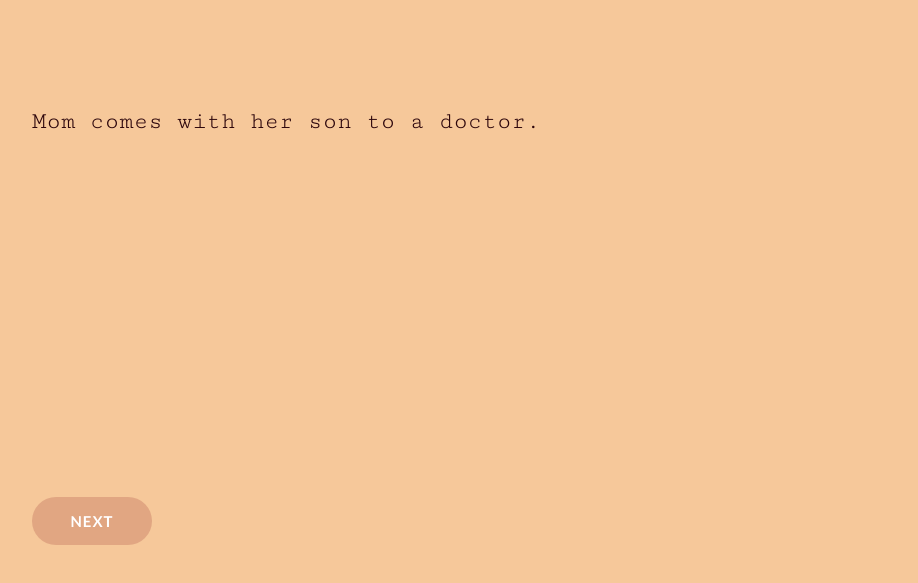
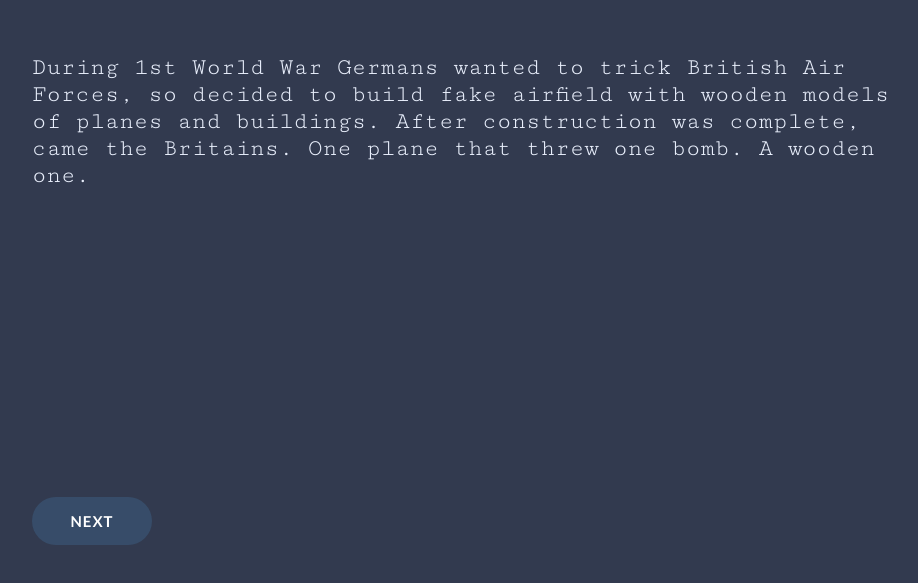
Before and after one commit to keeeper/rjed, a React app: page / in a window 1280 px wide. Shown: the part 215-798 px from the top of the page, without its empty margins (158-1076 px from the left). Built offline with nearby package versions, Linux system fonts and the light colour scheme.

Commit message:
colorscheme upd, 3 jokes

```diff
--- a/src/components/Joke.jsx
+++ b/src/components/Joke.jsx
@@ -12,7 +12,8 @@ export default function Joke({ text }) {
 
 
     useEffect(() => {
-      const newText = text.replace(/<br>/g, "<br/>");
+      const newText = text.replace(/<vivid1>/g, "<span class='vivid-clr-1'>").replace(/<\/vivid1>/g, "</span>")
+      .replace(/<vivid2>/g, "<span class='vivid-clr-2'>").replace(/<\/vivid2>/g, "</span>").replace(/<br>/g, "<br/>");
       setFormattedText(newText);
     }, [text]);
 
@@ -24,15 +25,15 @@ export default function Joke({ text }) {
 
     useEffect(() => {
       let index = 0;
+      dispatch(toggleLoading(true));
       setRevealedText("");
-      dispatch(toggleLoading());
       const textArray = text.split("");
       const interval = setInterval(() => {
         setRevealedText(prevText => prevText + textArray[index]);
         index++;
         if (index === textArray.length) {
+          dispatch(toggleLoading(false));
           clearInterval(interval);
-          dispatch(toggleLoading());
         }
       }, delay);
       //clear the previous interval when the text changes
--- a/src/data/jokes.js
+++ b/src/data/jokes.js
@@ -1,18 +1,19 @@
 const jokes = [
   {
     id: 0,
-    content: "Mom comes with her son to a doctor.",
+    content: "During 1st World War Germans wanted to trick British Air Forces, so decided to build fake airfield with wooden models of planes and buildings. After construction was complete, came the Britains. One plane that threw one bomb. A wooden one.",
+    type: 'regular'
+  },
+  {
+    id: 1,
+    content: "Student [<vivid1>St</vivid1>] comes to an exam, knows nothing. Professor [<vivid2>Pro</vivid2>] wants to give least positive mark and asks to tell how many lamps are there in the room.<br><vivid1>St</vivid1> [after a short pause]: Eight, sir.<br><vivid2>Pro</vivid2> [opens his bag, takes one more lamp out]: 9, see you next time.<br>Next time situation repeats, student knows nothing, professor asks to count lamps again.<br><vivid1>St: 9</vivid1>, sir.<br><vivid2>Pro</vivid2>: no, 8, I did not take extra lamp with me today.<br><vivid1>St</vivid1> [opens his backpack]: But I did!",
+
     type: 'black'
   },
   {
-    id: 1,
-    content: "Mom comes with her son to a doctor. At the end of th visit doctor asks a boy: 'How old are you ?'<br>'Will be 8 soon'<br>'Oh, how optimistic you are",
-    type: 'regular'
-  },
-  {
     id: 2,
-    content: "Mom comes with her son to a doctor. At the end of th visit doctor asks a boy: How old are you ?' 'Will be 8 soon' 'Oh, how optimistic you are",
-    type: 'black1'
+    content: "Mom comes with her son [<vivid1>Boy</vivid1>] to a doctor [<vivid2>Doc</vivid2>]. At the end of the visit doctor asks a boy: How old are you ?<br> <vivid1>Boy</vivid1>: Will be 8 soon!'<br><vivid2>Doc</vivid2>: Oh, how optimistic you are!",
+    type: 'black'
   }
 ]
 
--- a/src/store/mainReducer.js
+++ b/src/store/mainReducer.js
@@ -15,7 +15,7 @@ export default createReducer(initialState, {
   [nextJoke]: function (state) {
     state.currentJokeId = state.currentJokeId < state.jokes.length - 1 ? state.currentJokeId + 1 : 0;
   },
-  [toggleLoading]: function(state) {
-    state.isLoading = !state.isLoading;
+  [toggleLoading]: function(state, action) {
+    state.isLoading = action.payload;
   }
 })
--- a/src/styles/base.scss
+++ b/src/styles/base.scss
@@ -46,3 +46,11 @@ body {
   text-align: left;
   width: 100%;
 }
+
+.vivid-clr-1 {
+  color: $vivid-clr-1;
+}
+
+.vivid-clr-2 {
+  color: $vivid-clr-2;
+}
--- a/src/styles/constants.scss
+++ b/src/styles/constants.scss
@@ -2,8 +2,13 @@ $base-font-size: 10px;
 $sans-serif-font-family: 'Lato', sans-serif;
 $serif-font-family: 'Cutive Mono', monospace;
 
-$bg-clr: #f6c89a;
-$accent-clr: #8b2023;
-$text-clr: #2c050b;
+$bg-clr: #323A4F;
+$accent-clr: #4b98d2;
+$text-clr: #E8EEFB;
+$vivid-clr-1: #faef14;
+$vivid-clr-2: #c2a638;
+$vivid-clr-3: #ef3131;
+$vivid-clr-4: #0c0b44;
+
 
 $white: #ffffff;
```
